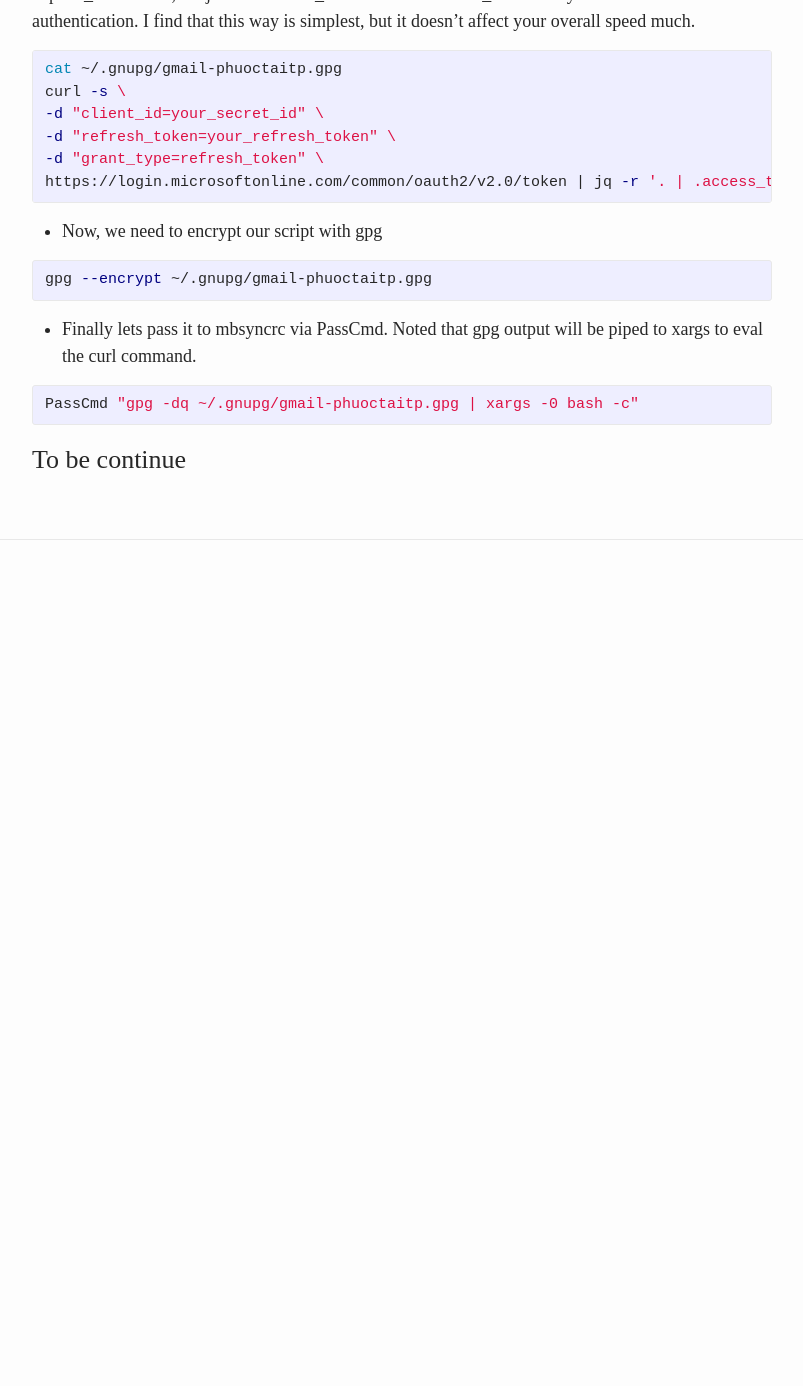
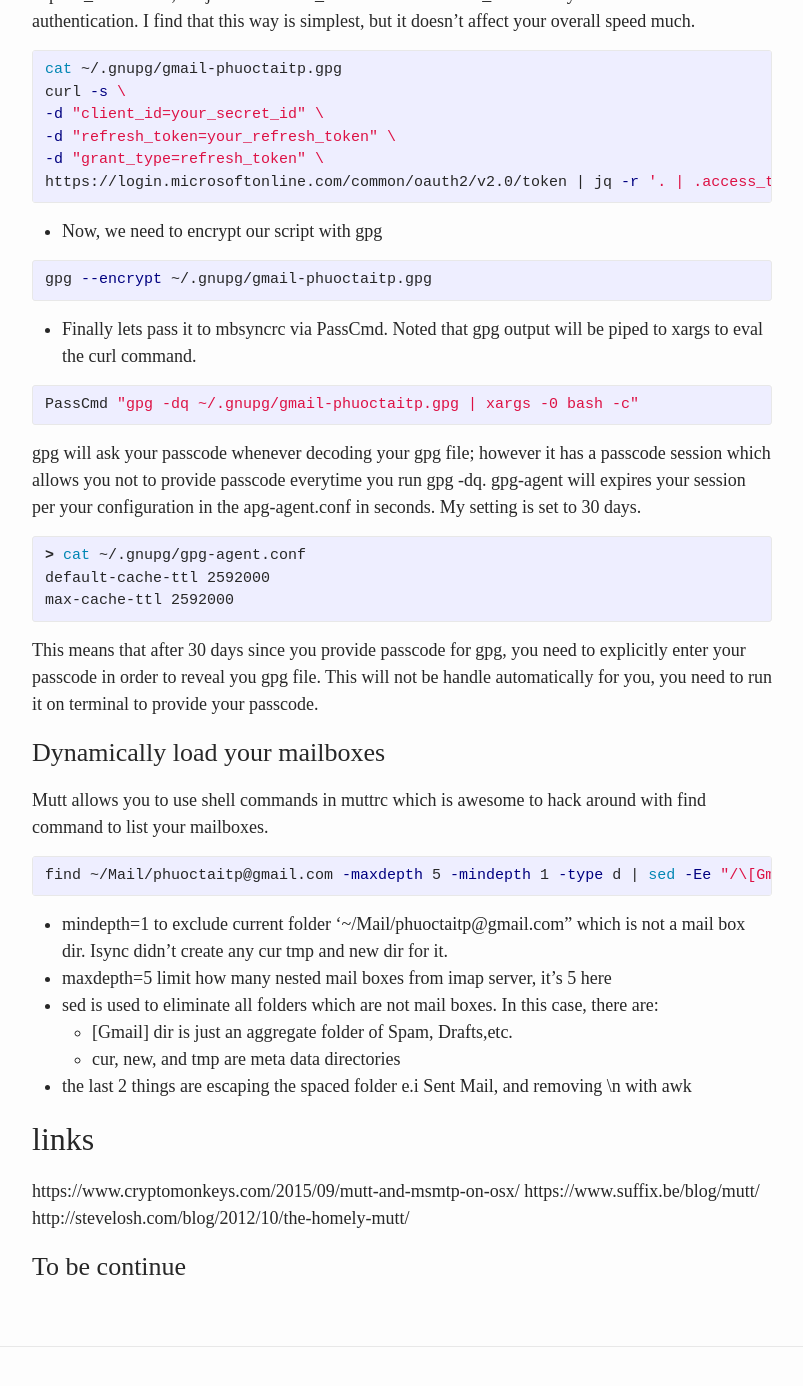
Before and after one commit to jkoz/jkoz.github.io, a Jekyll site: the page built from _posts/2020-11-30-use-mutt-as-your-main-mail-client.md, in a window 1280 px wide and 1400 px high, scrolled down 4157 px. Shown: the top 1386 px of the window, without its empty margins (238-1041 px from the left). Built offline with Jekyll 4.4.1, drawn with Linux system fonts in a browser that asks for light colours; some web fonts are replaced; before the commit the page ends 4787 px from its top, so only the background shows below that; some of the changed text lies outside the part shown.

Commit message:
update mutt guide

```diff
--- a/_posts/2020-11-30-use-mutt-as-your-main-mail-client.md
+++ b/_posts/2020-11-30-use-mutt-as-your-main-mail-client.md
@@ -190,5 +190,36 @@ PassCmd "gpg -dq ~/.gnupg/gmail-phuoctaitp.gpg | xargs -0 bash -c"
 
 {% endhighlight %}
 
+gpg will ask your passcode whenever decoding your gpg file; however it has a passcode session which allows you not to provide passcode everytime you run gpg -dq. gpg-agent will expires your session per your configuration in the apg-agent.conf in seconds. My setting is set to 30 days.
+
+{% highlight shell %}
+> cat ~/.gnupg/gpg-agent.conf
+default-cache-ttl 2592000
+max-cache-ttl 2592000
+{% endhighlight %}
+
+This means that after 30 days since you provide passcode for gpg, you need to explicitly enter your passcode in order to reveal you gpg file. This will not be handle automatically for you, you need to run it on terminal to provide your passcode.
+
+## Dynamically load your mailboxes
+
+Mutt allows you to use shell commands in muttrc which is awesome to hack around with find command to list your mailboxes.
+
+
+{% highlight shell %}
+find ~/Mail/phuoctaitp@gmail.com -maxdepth 5 -mindepth 1 -type d | sed -Ee "/\[Gmail\]$|tmp$|new$|cur$/d" -e "s/ /\\\\ /g" | awk 1 ORS=" "
+{% endhighlight %}
+
+- mindepth=1 to exclude current folder '~/Mail/phuoctaitp@gmail.com" which is not a mail box dir. Isync didn't create any cur tmp and new dir for it.
+- maxdepth=5 limit how many nested mail boxes from imap server, it's 5 here
+- sed is used to eliminate all folders which are not mail boxes. In this case, there are:
+    - [Gmail] dir is just an aggregate folder of Spam, Drafts,etc.
+    - cur, new, and tmp are meta data directories
+- the last 2 things are escaping the spaced folder e.i Sent Mail, and removing \n with awk
+
+# links
+
+https://www.cryptomonkeys.com/2015/09/mutt-and-msmtp-on-osx/
+https://www.suffix.be/blog/mutt/
+http://stevelosh.com/blog/2012/10/the-homely-mutt/
 
 ## To be continue
```
Also changed, not shown: other parts of _posts/2020-11-30-use-mutt-as-your-main-mail-client.md (+1 -1 lines).
